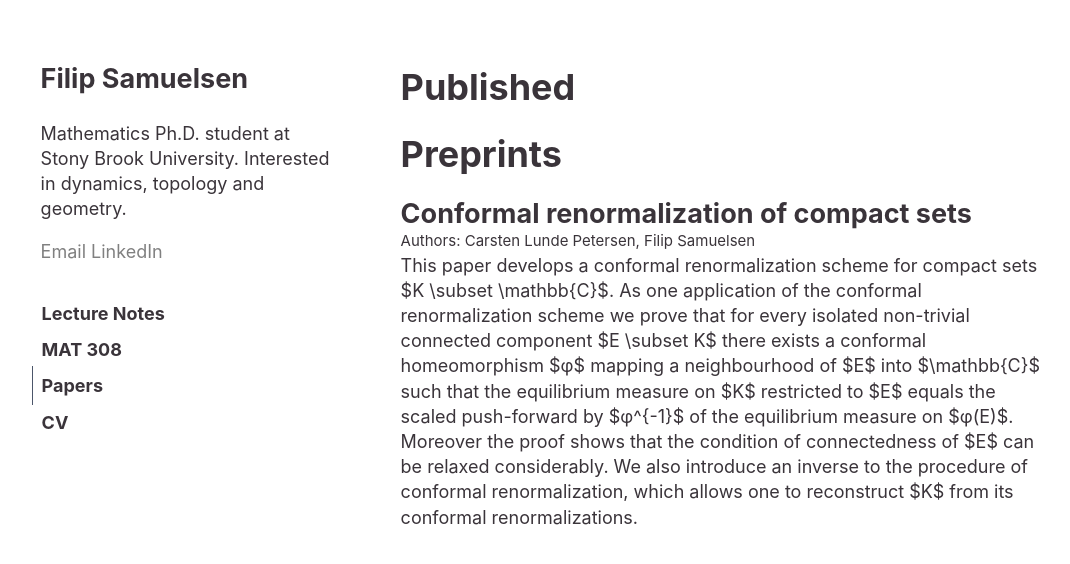
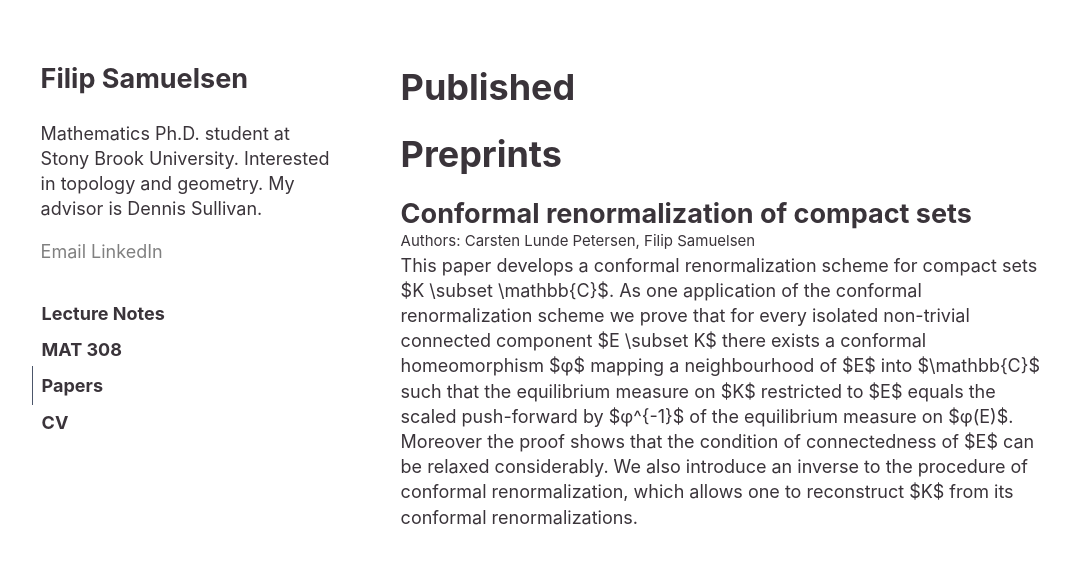
Before and after one commit to Fimuelsen/fimuelsen.github.io, a plain HTML site: page papers/index.html in a window 1280 px wide. Shown: the whole page, without its empty margins (143-1213 px from the left). Drawn offline with Linux system fonts and the light colour scheme.

Commit message:
Update index.html

```diff
--- a/papers/index.html
+++ b/papers/index.html
@@ -10,7 +10,7 @@
   <div id= "leftcontent">
     <h2>Filip Samuelsen</h2>
     <p>Mathematics Ph.D. student at Stony Brook University.
-    Interested in dynamics, topology and geometry.</p>
+    Interested in topology and geometry. My advisor is Dennis Sullivan.</p>
     <div id="information"><p>
       <a href = "mailto: filip.samuelsen@stonybrook.edu">Email</a>
       <a href="https://www.linkedin.com/in/filip-samuelsen/">LinkedIn</a>
```
